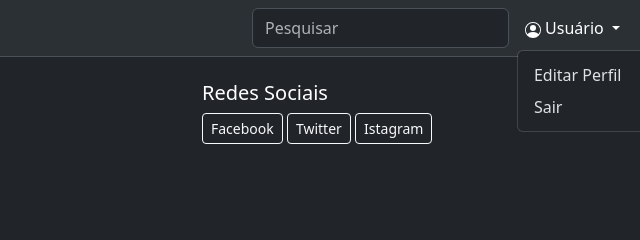
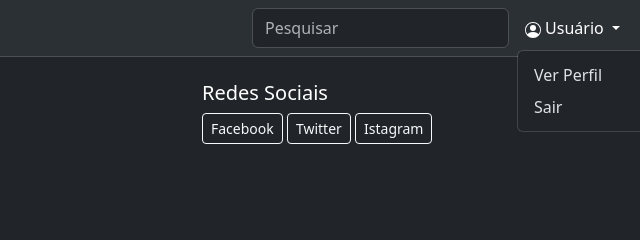
Before and after one commit to H3veKar/trampo-livre-ifg, a plain HTML site: page Projeto/Contatos.html in a window 1280 px wide. Both pictures are taken after a click on the button "Usuário". Shown: the top 240 px of the page, 640-1280 px from the left. Drawn offline with nearby package versions, Linux system fonts and the light colour scheme.

Commit message:
Criar uma parte usuários e fazze-lo funcional

```diff
--- a/Projeto/Contatos.html
+++ b/Projeto/Contatos.html
@@ -64,7 +64,7 @@
                             Usuário
                         </a>
                         <ul class="dropdown-menu">
-                            <li><a class="dropdown-item" href="#">Editar Perfil</a></li>
+                            <li><a class="dropdown-item" href="Usuario.html">Ver Perfil</a></li>
                             <li><a class="dropdown-item" href="#">Sair</a></li>
 
 
```
Also changed, not shown: Projeto/Anunciar Vagas.html (+1 -1 lines), Projeto/Freelancers.html (+1 -1 lines), Projeto/Index.html (+2 -2 lines), Projeto/Recursos.html (+1 -1 lines).
